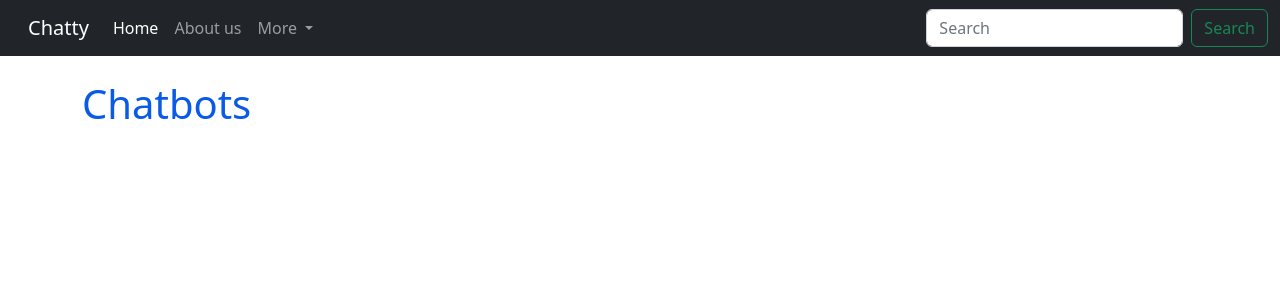
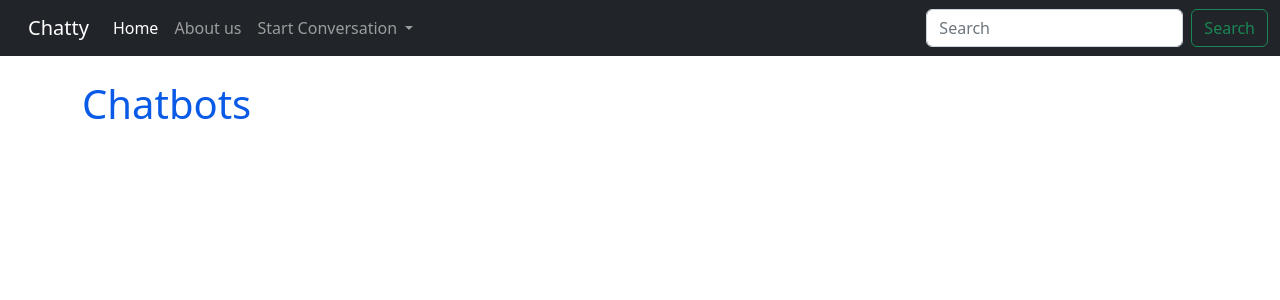
Before and after one commit to RhythmSharma10614346/CA_Python-Project-B9IS123-, a Django app: page / in a window 1280 px wide. Shown: the top 300 px of the page. Run offline with Django 4.2, Linux system fonts and the light colour scheme.

Commit message:
Smart Chatbot is added in navbar

```diff
--- a/chat-bot-web/mysite/website/templates/navbar.html
+++ b/chat-bot-web/mysite/website/templates/navbar.html
@@ -17,10 +17,10 @@
           </li>
           <li class="nav-item dropdown">
             <a class="nav-link dropdown-toggle" href="#" role="button" data-bs-toggle="dropdown" aria-expanded="false">
-              More
+              Start Conversation
             </a>
             <ul class="dropdown-menu">
-              <li><a class="dropdown-item" href="#">Click Bot</a></li>
+              <li><a class="dropdown-item" href="{% url 'smartchatbot' %}">Smart Chatbot</a></li>
               <li><a class="dropdown-item" href="#">AI Bot</a></li>
               <li>
                 <hr class="dropdown-divider">
```
